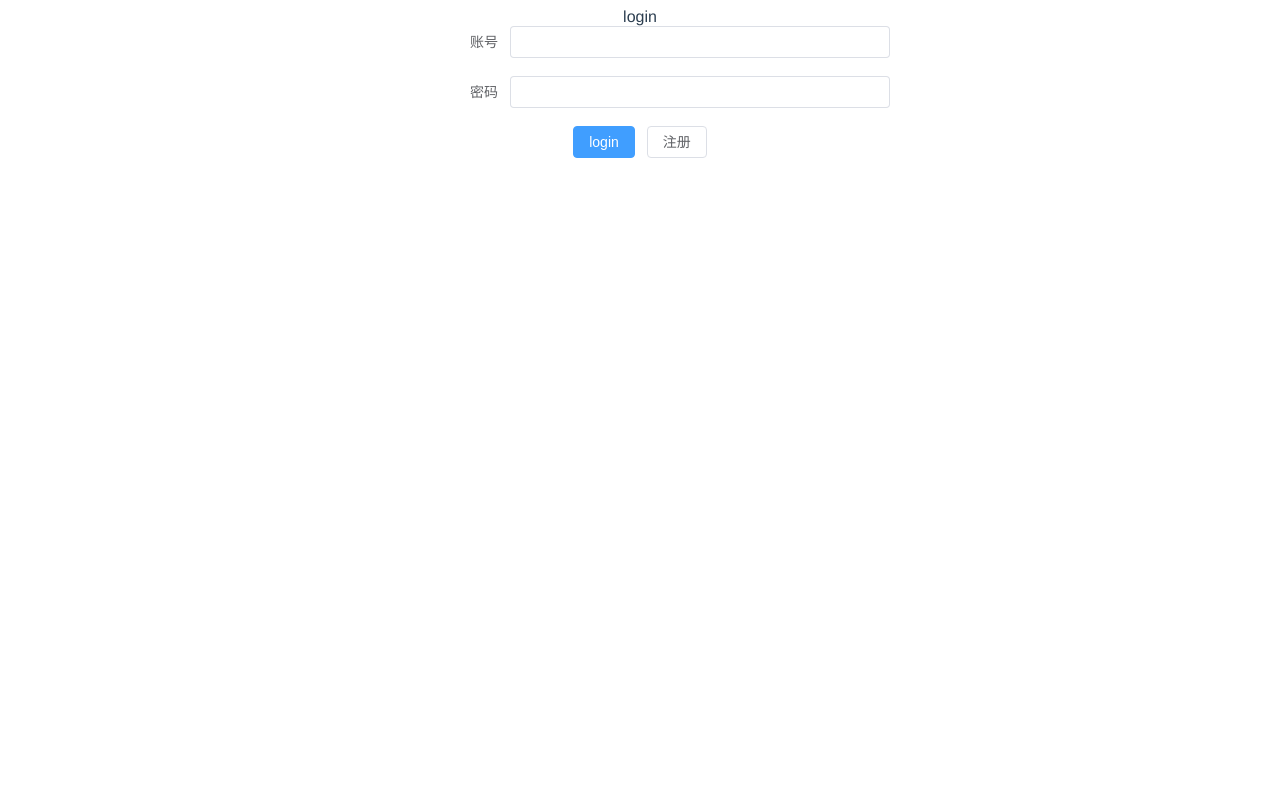
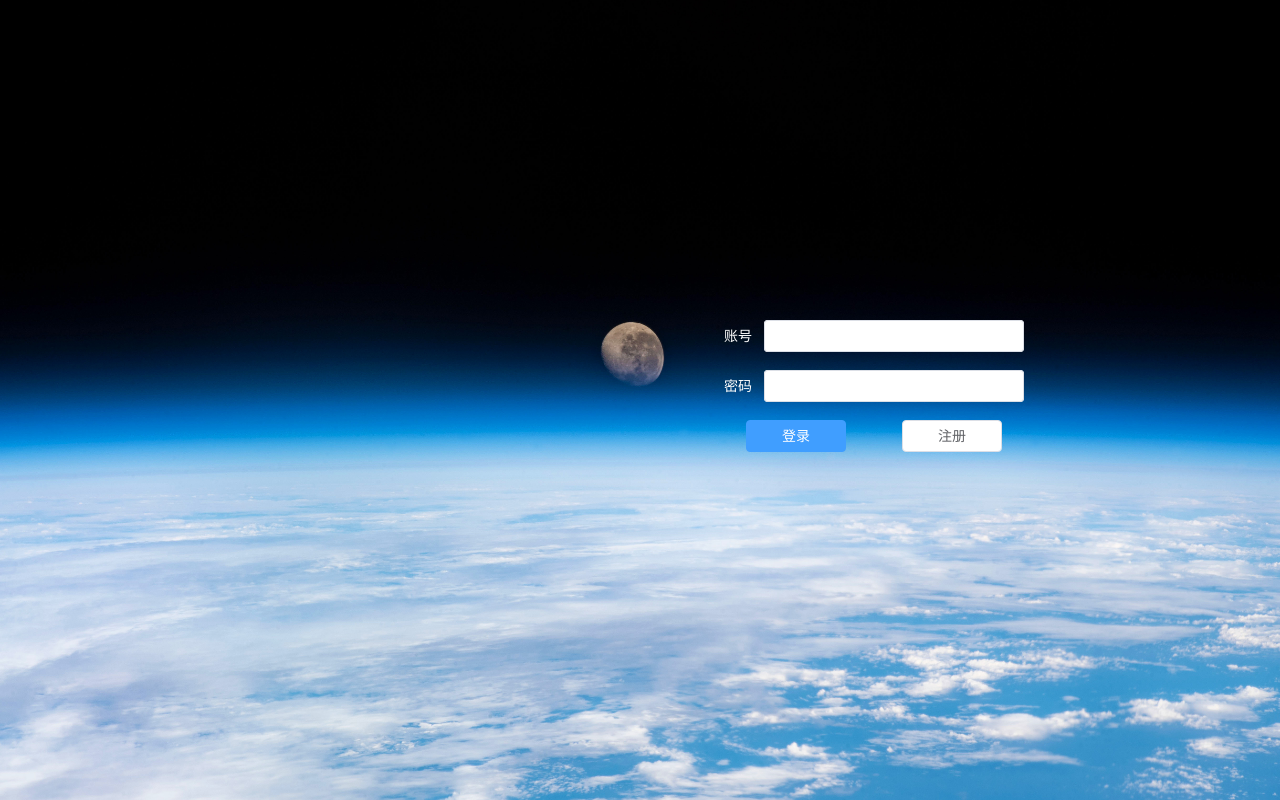
Before and after one commit to dake0505/vue3, a Vue app: page /#/login in a window 1280 px wide. Built offline with nearby package versions, Linux system fonts and the light colour scheme.

Commit message:
update warehouse model: list and create

```diff
--- a/index.html
+++ b/index.html
@@ -6,6 +6,13 @@
     <meta name="viewport" content="width=device-width, initial-scale=1.0" />
     <title>Vite App</title>
   </head>
+  <style>
+    html, body {
+      height: 100%;
+      margin: 0;
+      padding: 0;
+    }
+  </style>
   <body>
     <div id="app"></div>
     <script type="module" src="/src/main.ts"></script>
--- a/package.json
+++ b/package.json
@@ -21,6 +21,7 @@
     "@types/node": "^17.0.24",
     "@types/qs": "^6.9.7",
     "@vitejs/plugin-vue": "^2.3.0",
+    "less": "^4.1.2",
     "typescript": "^4.5.4",
     "vite": "^2.9.0",
     "vue-tsc": "^0.29.8"
--- a/src/App.vue
+++ b/src/App.vue
@@ -15,5 +15,6 @@ import Menu from '@/components/Menu.vue'
   -moz-osx-font-smoothing: grayscale;
   text-align: center;
   color: #2c3e50;
+  height: 100%;
 }
 </style>
--- a/src/api/user.ts
+++ b/src/api/user.ts
@@ -15,3 +15,10 @@ export function getUserList (params: any) {
     params
   })
 }
+
+export function getSignIn () {
+  return Request.axiosInstance({
+    url: '/user/sign-in',
+    method: 'get'
+  })
+}
--- /dev/null
+++ b/src/api/warehouse.ts
@@ -0,0 +1,17 @@
+import { Request } from "@/utils/request";
+
+export function queryWarehouseCommodityList (params: any) {
+  return Request.axiosInstance({
+    url: '/warehouse/commodity-list',
+    method: 'get',
+    params
+  })
+}
+
+export function createWarehouseCommodity (params: any) {
+  return Request.axiosInstance({
+    url: '/warehouse/commodity',
+    method: 'post',
+    data: params
+  })
+}
--- a/src/components/Menu.vue
+++ b/src/components/Menu.vue
@@ -2,6 +2,8 @@
 import { ref, getCurrentInstance, computed } from 'vue';
 import { useRouter, useRoute } from 'vue-router'
 import { useStore } from 'vuex';
+import { getSignIn } from '@/api/user'
+import { ElMessage } from 'element-plus'
 
 const { proxy } = getCurrentInstance() as any
 const router = useRouter()
@@ -35,6 +37,14 @@ const email = computed(() => {
   return store.state.userStore.userInfo.email
 })
 
+const onSignIn = async () => {
+  const res = await getSignIn()
+  console.log(res)
+  ElMessage({
+    message: res.data.msg,
+    type: 'success'
+  })
+}
 const onLogout = () => {
   router.push('/login')
 }
@@ -53,7 +63,8 @@ const onLogout = () => {
         placement="bottom"
         trigger="hover"
       >
-      <div style="text-align: center;">
+      <div style="text-align: center; display: flex; flex-direction: column;">
+        <el-button type="text" @click="onSignIn">签到</el-button>
         <el-button type="text" @click="onLogout">退出登录</el-button>
       </div>
         <template #reference>
--- a/src/pages/Login.vue
+++ b/src/pages/Login.vue
@@ -26,8 +26,9 @@ const onRegister = ():void => { router.push('/register') }
 </script>
 
 <template>
-  {{ name }}
-  <el-form :model="loginForm" label-width="120px" style="width: 500px; margin: 0 auto;">
+  <div class="login-page">
+    <div class="login-form-box">
+      <el-form :model="loginForm" style="width: 300px; margin: 0 auto;">
         <el-form-item label="账号">
           <el-input v-model="loginForm.email" />
         </el-form-item>
@@ -35,6 +36,35 @@ const onRegister = ():void => { router.push('/register') }
           <el-input v-model="loginForm.password" />
         </el-form-item>
       </el-form>
-  <el-button type="primary" @click="onLogin">login</el-button>
+      <div class="btn-box">
+        <el-button type="primary" @click="onLogin">登录</el-button>
         <el-button @click="onRegister">注册</el-button>
+      </div>
+    </div>
+  </div>
 </template>
+
+<style lang="less" scoped>
+.login-page {
+  width: 100%;
+  height: 100%;
+  background: url('../assets/login-bg.jpeg');
+  background-size: 100% 100%;
+  background-repeat: no-repeat;
+  .login-form-box {
+    position: absolute;
+    top: 40%;
+    right: 20%;
+    /deep/ .el-form-item__label {
+      color: white;
+    }
+    .btn-box {
+      display: flex;
+      justify-content: space-around;
+      .el-button {
+        width: 100px;
+      }
+    }
+  }
+}
+</style>
--- /dev/null
+++ b/src/pages/Warehouse.vue
@@ -0,0 +1,93 @@
+<script lang="ts" setup>
+import { ref, reactive, onMounted } from 'vue';
+import { createWarehouseCommodity, queryWarehouseCommodityList } from "@/api/warehouse"
+import { ElMessage } from 'element-plus';
+
+const commodityDialog = ref(false)
+const commodityList = ref([])
+const onUpdateCommodityDialog = (status: boolean):void => {
+  commodityDialog.value = status
+}
+const commodityForm = reactive({
+  commodityName: '',
+  commodityDisplayName: '',
+  commodityDesc: '',
+  commodityPrice: 0,
+  commodityCount: 0,
+  commoditySale: 1,
+  isValid: true
+})
+
+const onSubmit = async () => {
+  const res = await createWarehouseCommodity(commodityForm)
+  console.log(res)
+  if (res.data.code === 200) {
+    ElMessage({
+      type: 'success',
+      message: '提交成功'
+    })
+    onUpdateCommodityDialog(false)
+    onQueryCommodityList()
+  }
+}
+
+const onQueryCommodityList = async () => {
+  const res = await queryWarehouseCommodityList()
+  commodityList.value = res.data.data.list
+}
+
+onMounted(() => {
+  onQueryCommodityList()
+})
+
+</script>
+
+<template>
+  <el-button @click="onUpdateCommodityDialog(true)">新增商品</el-button>
+  <el-dialog
+    v-model="commodityDialog"
+    title="商品详情"
+    :before-close="() => onUpdateCommodityDialog(false)"
+  >
+    <el-form :model="commodityForm">
+      <el-form-item label="商品名称">
+        <el-input v-model="commodityForm.commodityName" />
+      </el-form-item>
+      <el-form-item label="展示名称">
+        <el-input v-model="commodityForm.commodityDisplayName" />
+      </el-form-item>
+      <el-form-item label="商品描述">
+        <el-input v-model="commodityForm.commodityDesc" />
+      </el-form-item>
+      <el-form-item label="商品价格">
+        <el-input-number v-model="commodityForm.commodityPrice" />
+      </el-form-item>
+      <el-form-item label="商品数量">
+        <el-input-number v-model="commodityForm.commodityCount" />
+      </el-form-item>
+      <el-form-item label="商品折扣">
+        <el-input-number v-model="commodityForm.commoditySale" />
+      </el-form-item>
+      <el-form-item label="是否有效">
+        <el-switch v-model="commodityForm.isValid" />
+      </el-form-item>
+    </el-form>
+    <div>
+      <el-button @click="onSubmit">提交</el-button>
+    </div>
+  </el-dialog>
+  <el-table :data="commodityList" style="width: 100%">
+    <el-table-column prop="_id" label="_id" width="250" />
+    <el-table-column prop="commodityName" label="名称" width="180" />
+    <el-table-column prop="commodityDisplayName" label="展示名称" width="180" />
+    <el-table-column prop="commodityDesc" label="描述" />
+    <el-table-column prop="commodityPrice" label="价格" width="80" />
+    <el-table-column prop="commoditySale" label="折扣" width="80" />
+    <el-table-column prop="isValid" label="是否有效" width="80" />
+    <el-table-column label="Operations" width="120">
+      <template #default>
+        <el-button type="text" size="small">Detail</el-button>
+      </template>
+    </el-table-column>
+  </el-table>
+</template>
--- a/src/route/index.ts
+++ b/src/route/index.ts
@@ -5,6 +5,7 @@ const Home = () => import('../pages/Home.vue')
 const Register = () => import('../pages/Register.vue')
 const Resource = () => import('../pages/Resource.vue')
 const UserManage = () => import('../pages/UserManage.vue')
+const Warehouse = () => import('../pages/Warehouse.vue')
 
 const routes = [
   {
@@ -36,6 +37,12 @@ const routes = [
     name: 'user-manage',
     title: '用户列表',
     component: UserManage
+  },
+  {
+    path: '/ware-house',
+    name: 'ware-house',
+    title: '我的仓库',
+    component: Warehouse
   }
 ]
 
--- a/vite.config.ts
+++ b/vite.config.ts
@@ -5,6 +5,14 @@ import path from 'path'
 // https://vitejs.dev/config/
 export default defineConfig({
   plugins: [vue()],
+  // css预处理器
+  css: {
+    preprocessorOptions: {
+      less: {
+        javascriptEnabled: true
+      }
+    }
+  },
   resolve: {
     alias: [
       {
```
Also changed, not shown: src/assets/login-bg.jpeg (added), 1 other file (tests, documents, lock files or other folders). Lines whose indentation alone changed are shown as unchanged.
